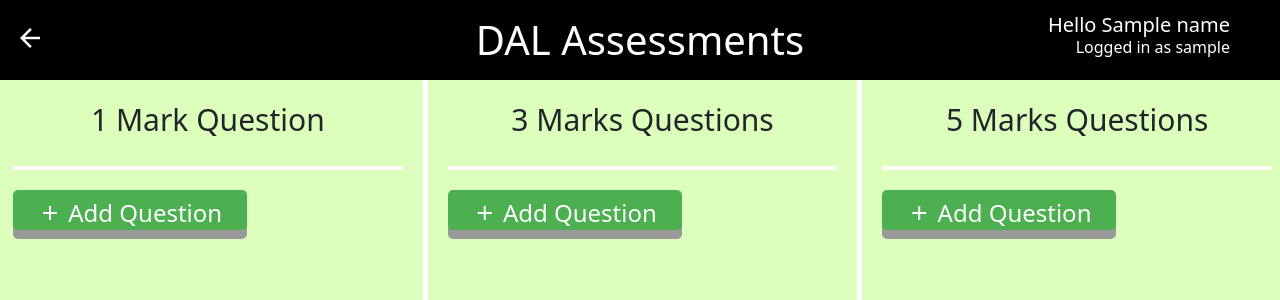
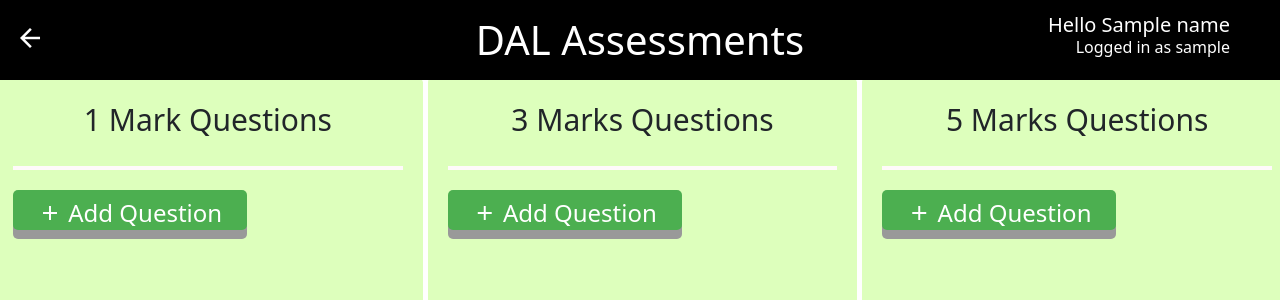
Before and after one commit to diyaschool/dal_assessments, a Python web app: template templates/editor.html in a window 1280 px wide. Shown: the top 300 px of the page. Run offline with Jinja, Linux system fonts and the light colour scheme; the template is opened without the code that fills it: most values are stand-ins (such as "Sample title", 1, 10 or a date in 2020).

Commit message:
minor change

```diff
--- a/templates/editor.html
+++ b/templates/editor.html
@@ -250,7 +250,7 @@ function remove_all_frontend_only(){
     <div style='margin-left: 20px; margin-top: 20px; margin-right: 20px;'>
       <div style="border-bottom: 4px snow solid; margin-bottom: 20px;">
         <center>
-          <text style='font-size: 30px;'>1 Mark Question</text><br><br>
+          <text style='font-size: 30px;'>1 Mark Questions</text><br><br>
         </center>
       </div>
       <div id='easy_div' class='quesions_div'></div>
```
